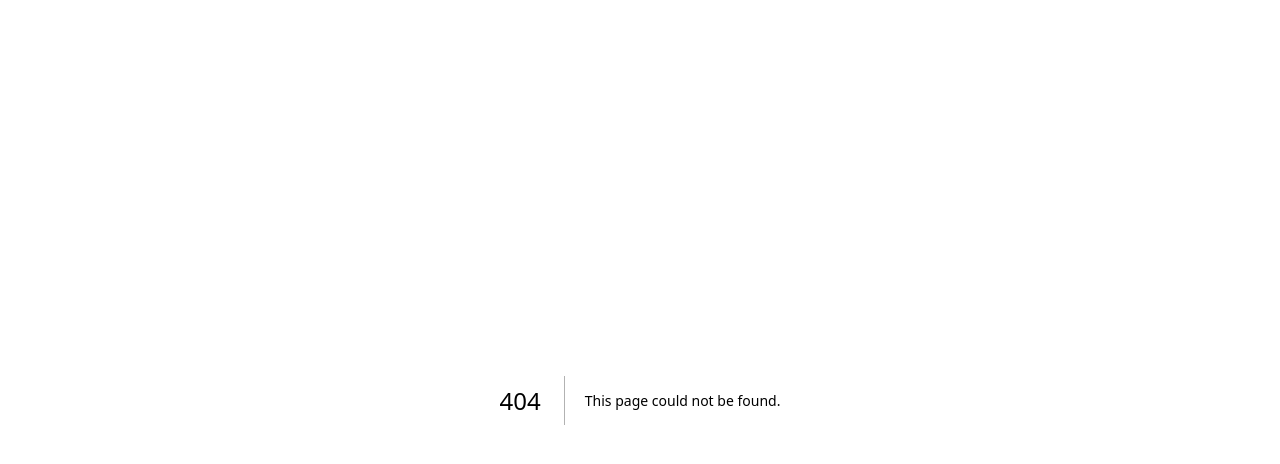
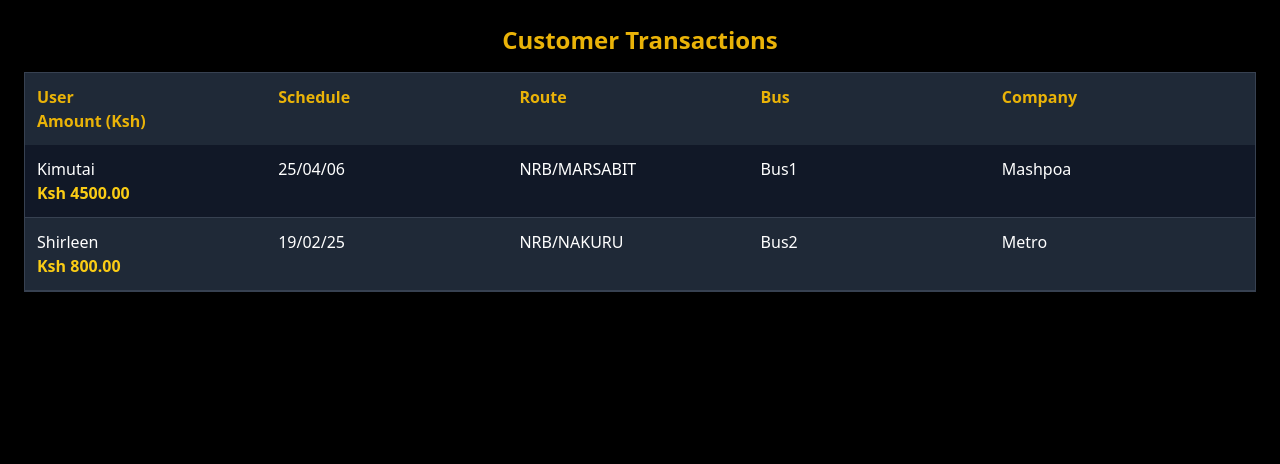
Before and after one commit to Melrwa/BookBus, a Next.js app in the folder client/: page /adminhomepage/adminmanagetransactions in a window 1280 px wide. Before the commit this address had no page. Shown: the top 464 px of the page. Built offline with nearby package versions, Linux system fonts and the light colour scheme.

Commit message:
Add transaction and review management components to admin dashboard

```diff
--- a/client/src/app/adminhomepage/Adminhomepage.js
+++ b/client/src/app/adminhomepage/Adminhomepage.js
@@ -26,8 +26,8 @@ const AdminDashboard = () => {
         <Card title="Manage Bookings" color="bg-blue-900" icon="📅" onClick={() => navigateTo('/manage-bookings')} />
         <Card title="Manage Buses" color="bg-green-800" icon="🚌" onClick={() => navigateTo('/adminhomepage/adminmanagebuses')} />
         <Card title="Manage Drivers" color="bg-blue-900" icon="🧑‍✈️" onClick={() => navigateTo('/adminhomepage/adminmanagedriver')} />
-        <Card title="View Transactions" color="bg-red-800" icon="💵" onClick={() => navigateTo('/transactions')} />
-        <Card title="User Alert/Reviews" color="bg-purple-800" icon="🔔" onClick={() => navigateTo('/user-alerts')} />
+        <Card title="View Transactions" color="bg-red-800" icon="💵" onClick={() => navigateTo('adminhomepage/adminmanagetransactions')} />
+        <Card title="User Alert/Reviews" color="bg-purple-800" icon="🔔" onClick={() => navigateTo('adminhomepage/adminmanagereviews')} />
       </div>
     </div>
   );
--- /dev/null
+++ b/client/src/app/adminhomepage/adminmanagereviews/Adminmanagereviews.js
@@ -0,0 +1,49 @@
+"use client";
+
+import React from "react";
+
+const reviews = [
+  {
+    user: "Kimutai",
+    rating: 5,
+    comment: "Great experience! The booking process was smooth.",
+    date: "25/02/25",
+  },
+  {
+    user: "Shirleen",
+    rating: 4,
+    comment: "Good service but could be improved.",
+    date: "19/02/25",
+  },
+];
+
+const ReviewsTable = () => {
+  return (
+    <div className="p-6 bg-black text-white min-h-screen flex flex-col items-center">
+      <h2 className="text-yellow-500 text-2xl font-bold mb-4">
+        Customer Reviews
+      </h2>
+      <div className="w-full max-w-1xl border border-gray-700">
+        <div className="grid grid-cols-3 bg-gray-800 text-yellow-500 font-bold p-5">
+          <div>User</div>
+          <div>Comment</div>
+          <div>Date</div>
+        </div>
+        {reviews.map((review, index) => (
+          <div
+            key={index}
+            className={`grid grid-cols-3 p-5 ${
+              index % 2 === 0 ? "bg-gray-900" : "bg-gray-800"
+            } border-b border-gray-700`}
+          >
+            <div>{review.user}</div>
+            <div>{review.comment}</div>
+            <div>{review.date}</div>
+          </div>
+        ))}
+      </div>
+    </div>
+  );
+};
+
+export default ReviewsTable;
--- /dev/null
+++ b/client/src/app/adminhomepage/adminmanagereviews/page.js
@@ -0,0 +1,12 @@
+import React from 'react'
+import Adminmanagereviews from './Adminmanagereviews'
+
+export default function page() {
+  return (
+    <div>
+      <Adminmanagereviews/>
+
+
+    </div>
+  )
+}
--- /dev/null
+++ b/client/src/app/adminhomepage/adminmanagetransactions/Adminmanagetransactions.js
@@ -0,0 +1,63 @@
+"use client";
+
+import React from "react";
+
+const transactions = [
+  {
+    id: 1,
+    user: "Kimutai",
+    schedule: "25/04/06",
+    route: "NRB/MARSABIT",
+    bus: "Bus1",
+    company: "Mashpoa",
+    amount: 4500.0,
+  },
+  {
+    id: 2,
+    user: "Shirleen ",
+    schedule: "19/02/25 ",
+    route: "NRB/NAKURU",
+    bus: "Bus2",
+    company: "Metro",
+    amount: 800.0,
+  },
+];
+
+const TransactionsTable = () => {
+  return (
+    <div className="p-6 bg-black text-white min-h-screen flex flex-col items-center">
+      <h2 className="text-yellow-500 text-2xl font-bold mb-4">
+        Customer Transactions
+      </h2>
+      <div className="w-full max-w-1xl border border-gray-700">
+        <div className="grid grid-cols-5 bg-gray-800 text-yellow-500 font-bold p-3">
+          <div>User</div>
+          <div>Schedule</div>
+          <div>Route</div>
+          <div>Bus</div>
+          <div>Company</div>
+          <div>Amount (Ksh)</div>
+        </div>
+        {transactions.map((transaction, index) => (
+          <div
+            key={transaction.id}
+            className={`grid grid-cols-5 p-3 ${
+              index % 2 === 0 ? "bg-gray-900" : "bg-gray-800"
+            } border-b border-gray-700`}
+          >
+            <div>{transaction.user}</div>
+            <div>{transaction.schedule}</div>
+            <div>{transaction.route}</div>
+            <div>{transaction.bus}</div>
+            <div>{transaction.company}</div>
+            <div className="text-yellow-400 font-semibold">
+              Ksh {transaction.amount.toFixed(2)}
+            </div>
+          </div>
+        ))}
+      </div>
+    </div>
+  );
+};
+
+export default TransactionsTable;
--- /dev/null
+++ b/client/src/app/adminhomepage/adminmanagetransactions/page.js
@@ -0,0 +1,11 @@
+import React from 'react'
+import Adminmanagetransactions from './Adminmanagetransactions'
+
+export default function page() {
+  return (
+    <div>
+        <Adminmanagetransactions/>
+
+    </div>
+  )
+}
```
